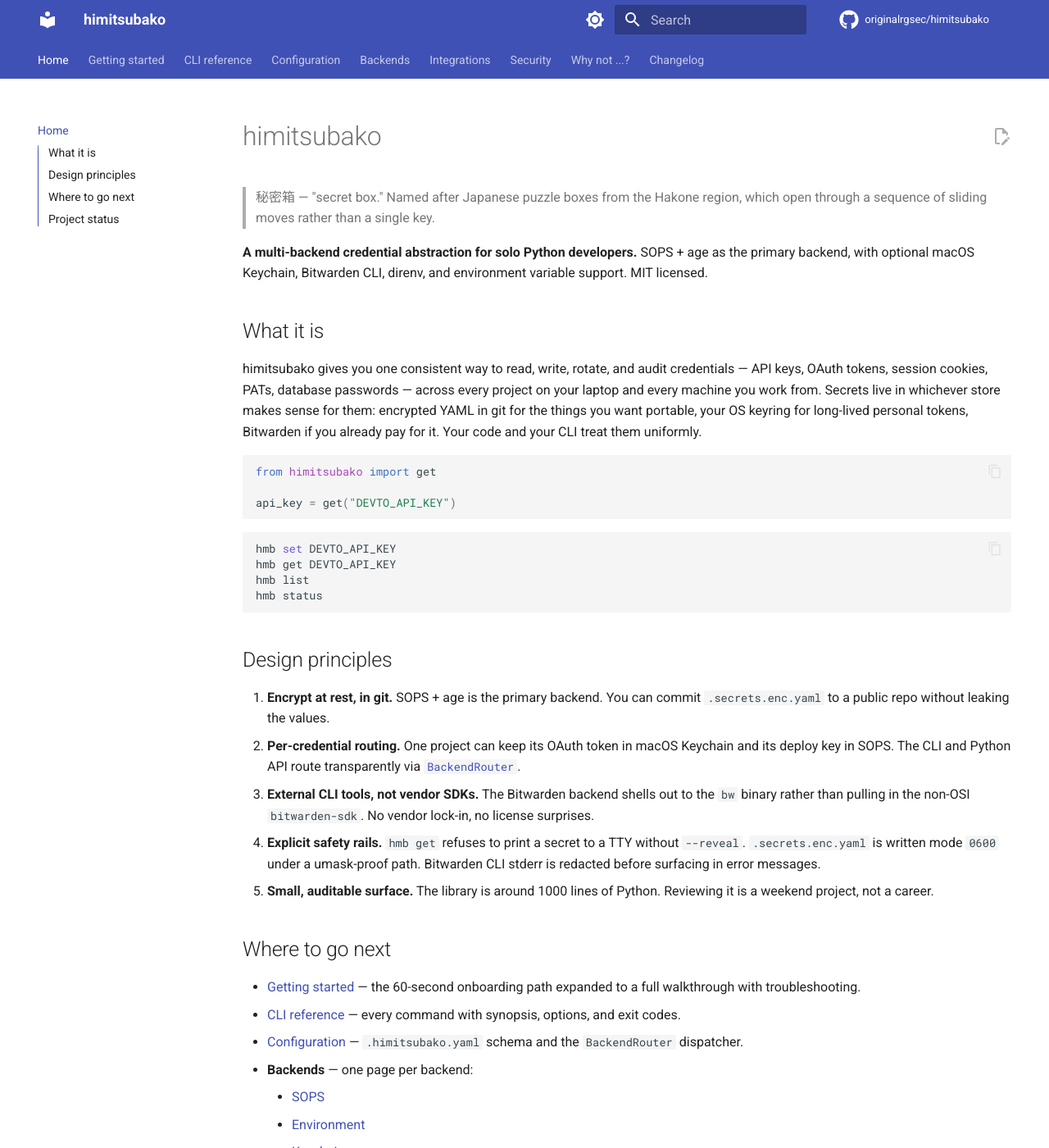
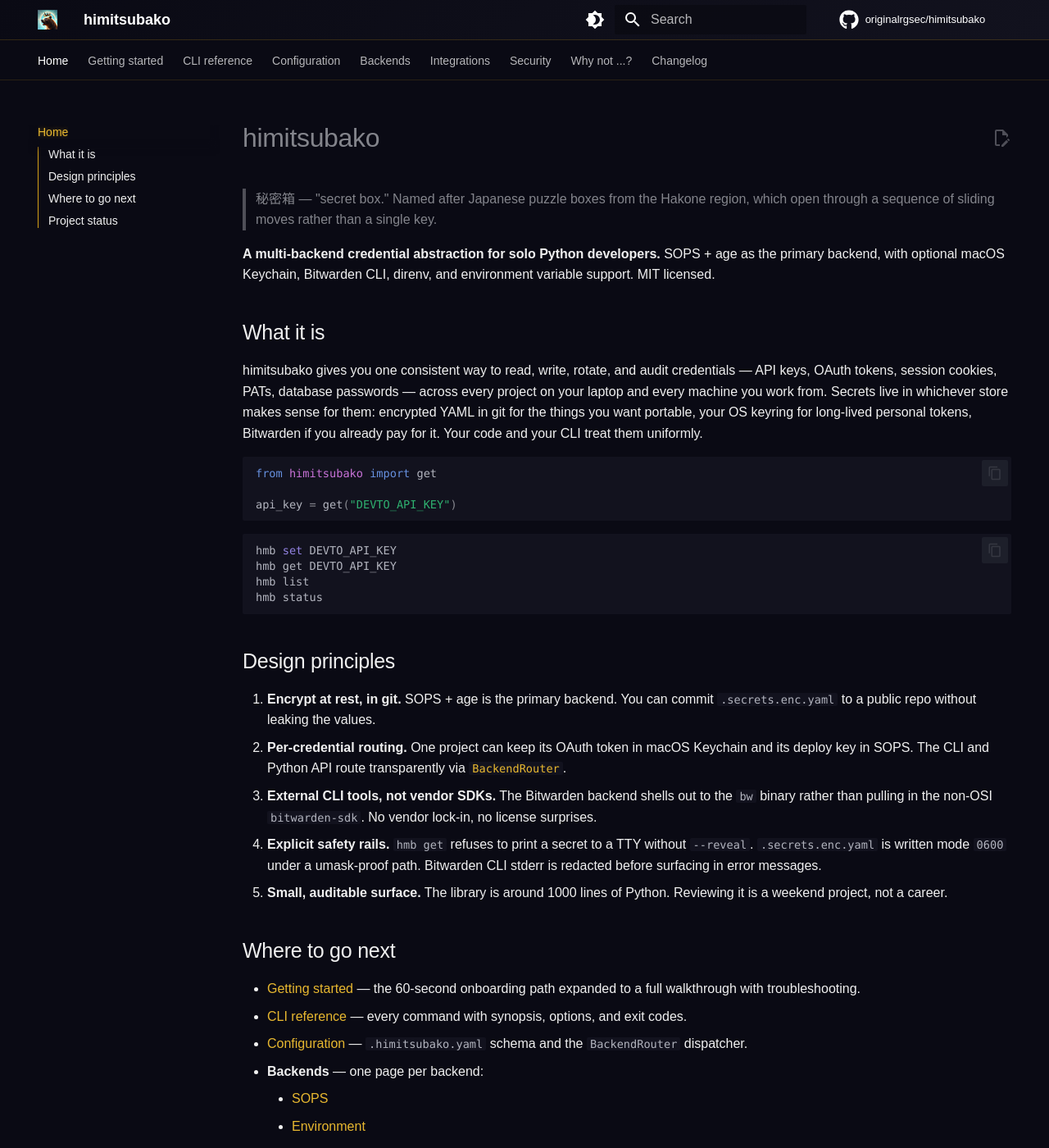
Before and after one commit to originalrgsec/himitsubako, an MkDocs documentation site: the page built from docs/index.md, in a window 1280 px wide and 1400 px high. Shown: the whole window at 82% size. Built offline with MkDocs 1.6.1 and Material for MkDocs 9.7.7, drawn with Linux system fonts in a browser that asks for light colours; comment, search, counter and statistics services are not loaded; some of the changed text lies outside the part shown.

Commit message:
docs(theme): align mkdocs-material with OWB brand identity (HMB-S029)
Palette switched from indigo to originalrgsec gold/royal-blue, dark-first
slate scheme, system sans-serif font, profile-avatar logo/favicon. Brand
CSS ported from OWB (color variables, header/tabs/footer/admonition styling,
nav glow, light mode overrides). No hero/feature-card layout classes.

```diff
--- /dev/null
+++ b/docs/assets/css/extra.css
@@ -0,0 +1,109 @@
+/* ==========================================================================
+   originalrgsec Brand Theme — GitHub Pages Documentation
+   Ported from open-workspace-builder for cross-project visual consistency.
+   Dark charcoal + muted navy backgrounds, gold primary accent with glow,
+   royal blue secondary accent with glow. Sans-serif typography.
+   ========================================================================== */
+
+/* ---- Color variables ---- */
+:root {
+  /* originalrgsec brand palette */
+  --rg-gold: #D4A017;
+  --rg-gold-light: #E8B830;
+  --rg-gold-dark: #A67C00;
+  --rg-gold-glow: rgba(212, 160, 23, 0.45);
+  --rg-royal-blue: #3A5BA0;
+  --rg-royal-blue-light: #4A6FBE;
+  --rg-royal-blue-glow: rgba(58, 91, 160, 0.45);
+  --rg-navy: #1B2A4A;
+  --rg-charcoal: #12121E;
+  --rg-dark: #0A0A14;
+  --rg-text-light: #F0F0F0;
+  --rg-text-muted: #B0B0C0;
+
+  /* Material overrides */
+  --md-primary-fg-color: #D4A017;
+  --md-primary-fg-color--light: #E8B830;
+  --md-primary-fg-color--dark: #A67C00;
+  --md-accent-fg-color: #3A5BA0;
+  --md-accent-fg-color--transparent: rgba(58, 91, 160, 0.1);
+}
+
+[data-md-color-scheme="slate"] {
+  --md-default-bg-color: #0A0A14;
+  --md-default-bg-color--light: #12121E;
+  --md-default-bg-color--lighter: #1B2A4A;
+  --md-primary-fg-color: #D4A017;
+  --md-primary-fg-color--light: #E8B830;
+  --md-primary-fg-color--dark: #A67C00;
+  --md-accent-fg-color: #3A5BA0;
+  --md-typeset-color: #F0F0F0;
+  --md-typeset-a-color: #E8B830;
+  --md-code-bg-color: #12121E;
+}
+
+/* ---- Typography ---- */
+:root {
+  --md-text-font: "Arial", "Helvetica Neue", Helvetica, sans-serif;
+}
+
+/* ---- Header ---- */
+.md-header {
+  background: linear-gradient(135deg, #0A0A14 0%, #12121E 100%);
+  border-bottom: 1px solid rgba(212, 160, 23, 0.2);
+}
+
+.md-header__title {
+  font-weight: 600;
+}
+
+/* ---- Navigation tabs ---- */
+.md-tabs {
+  background: #0A0A14;
+  border-bottom: 1px solid rgba(212, 160, 23, 0.15);
+}
+
+/* ---- Gold glow effect for interactive elements ---- */
+a:hover,
+.md-nav__link:hover {
+  text-shadow: 0 0 8px var(--rg-gold-glow);
+}
+
+/* Sidebar active link glow */
+.md-nav__link--active {
+  color: var(--rg-gold-light) !important;
+  text-shadow: 0 0 6px var(--rg-gold-glow);
+}
+
+/* ---- Footer ---- */
+.md-footer {
+  background: #07070E;
+  border-top: 1px solid rgba(212, 160, 23, 0.15);
+}
+
+/* ---- Admonition customization ---- */
+.md-typeset .admonition.tip,
+.md-typeset details.tip {
+  border-color: var(--rg-gold);
+}
+
+.md-typeset .tip > .admonition-title,
+.md-typeset .tip > summary {
+  background-color: rgba(212, 160, 23, 0.1);
+}
+
+.md-typeset .admonition.note,
+.md-typeset details.note {
+  border-color: var(--rg-royal-blue);
+}
+
+.md-typeset .note > .admonition-title,
+.md-typeset .note > summary {
+  background-color: rgba(58, 91, 160, 0.1);
+}
+
+/* ---- Light mode overrides ---- */
+[data-md-color-scheme="default"] {
+  --md-typeset-color: #12121E;
+  --md-typeset-a-color: #A67C00;
+}
--- a/mkdocs.yml
+++ b/mkdocs.yml
@@ -1,6 +1,7 @@
 site_name: himitsubako
 site_description: Multi-backend credential abstraction for solo Python developers — SOPS+age, macOS Keychain, Bitwarden CLI, direnv, env vars.
 site_url: https://originalrgsec.github.io/himitsubako/
+site_author: originalrgsec
 repo_url: https://github.com/originalrgsec/himitsubako
 repo_name: originalrgsec/himitsubako
 edit_uri: edit/main/docs/
@@ -12,33 +13,45 @@ site_dir: site
 theme:
   name: material
   language: en
+  logo: assets/images/profile-avatar.jpg
+  favicon: assets/images/profile-avatar.jpg
+  font: false
+  palette:
+    - scheme: slate
+      primary: custom
+      accent: custom
+      toggle:
+        icon: material/brightness-4
+        name: Switch to light mode
+    - scheme: default
+      primary: custom
+      accent: custom
+      toggle:
+        icon: material/brightness-7
+        name: Switch to dark mode
   features:
+    - navigation.instant
+    - navigation.tracking
     - navigation.tabs
     - navigation.sections
+    - navigation.expand
     - navigation.top
     - navigation.footer
     - toc.integrate
     - search.suggest
     - search.highlight
     - content.code.copy
+    - content.code.annotate
     - content.action.edit
-  palette:
-    - media: "(prefers-color-scheme: light)"
-      scheme: default
-      primary: indigo
-      accent: indigo
-      toggle:
-        icon: material/brightness-7
-        name: Switch to dark mode
-    - media: "(prefers-color-scheme: dark)"
-      scheme: slate
-      primary: indigo
-      accent: indigo
-      toggle:
-        icon: material/brightness-4
-        name: Switch to light mode
+    - toc.follow
   icon:
     repo: fontawesome/brands/github
+
+plugins:
+  - search
+
+extra_css:
+  - assets/css/extra.css
 
 markdown_extensions:
   - admonition
@@ -57,9 +70,11 @@ markdown_extensions:
   - pymdownx.superfences
   - pymdownx.tabbed:
       alternate_style: true
-
-plugins:
-  - search
+  - pymdownx.tasklist:
+      custom_checkbox: true
+  - pymdownx.emoji:
+      emoji_index: !!python/name:material.extensions.emoji.twemoji
+      emoji_generator: !!python/name:material.extensions.emoji.to_svg
 
 # Keep internal artifacts (story archives, per-release manifests) out of
 # the public site. The changelog page renders CHANGELOG.md directly via
@@ -86,3 +101,11 @@ nav:
       - Release attestations: security/attestations.md
   - Why not ...?: why-not.md
   - Changelog: changelog.md
+
+extra:
+  social:
+    - icon: fontawesome/brands/github
+      link: https://github.com/originalrgsec/himitsubako
+  generator: false
+
+copyright: Copyright &copy; 2026 originalrgsec
```
Also changed, not shown: docs/assets/images/profile-avatar.jpg (added).
